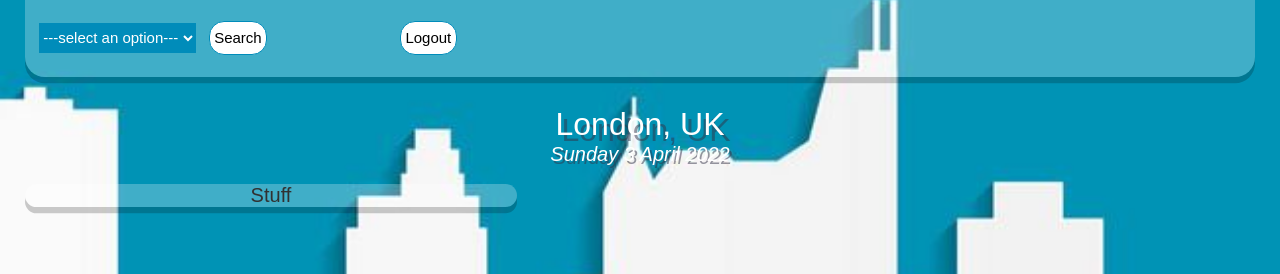
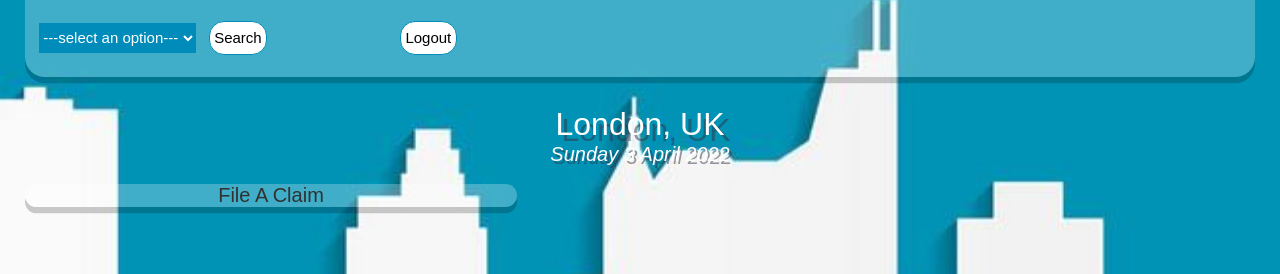
Before and after one commit to clearcut01/expenseapp, a React (Create React App) app: page /mainpage in a window 1280 px wide. Shown: the top 274 px of the page. Built offline with nearby package versions, Linux system fonts and the light colour scheme.

Commit message:
Changed 'Stuff' button to 'File A Claim' button

```diff
--- a/src/mainpage.js
+++ b/src/mainpage.js
@@ -1,4 +1,5 @@
-import { useNavigate } from "react-router-dom";
+import {useNavigate} from "react-router-dom";
+import SubmitClaim from "./submitClaim";
 
 const Mainpage = () =>{
     let navigate = useNavigate();
@@ -17,13 +18,16 @@ const Mainpage = () =>{
     const onClick = () =>{
         navigate("/")
     }
+
+    const fileAClaim = () => {
+        navigate("/submitClaim")
+    }
     return(
-
         <div className="app">
             <main>
                 <div className="select-use">
                     <select name="use" className="select">
-                <option className="doprdown-content">---select an option---</option>
+                    <option className="dropdown-content" disabled selected>---select an option---</option>
                     <option className="dropdown-content">File a claim</option>
                     <option className="dropdown-content">View past claims</option>
                     <option className="dropdown-content">View pending claims</option>
@@ -36,7 +40,7 @@ const Mainpage = () =>{
                     <div className="date">{dateBuilder(new Date())}</div>
                 </div>
                 <div className="overview">
-                <div className="main-overview">Stuff</div>
+                    <div className="main-overview" onClick={fileAClaim}>File A Claim</div>
                 </div>
             </main>
             <footer className="footer">
```
Lines whose indentation alone changed are shown as unchanged.
